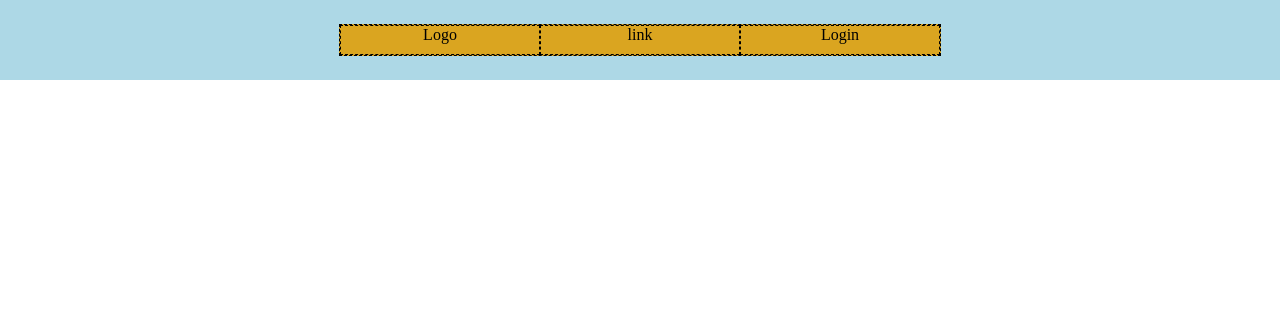
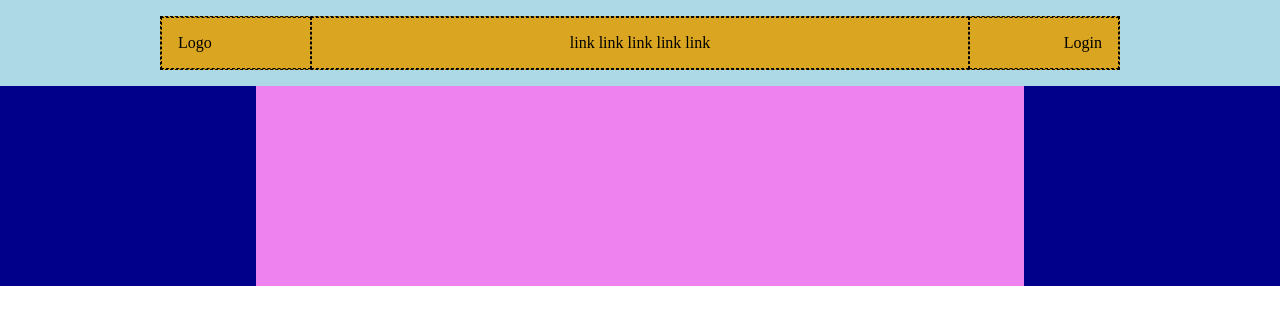
Before and after one commit to bia9400/htmlcss-struttura-discord, a plain HTML site: page index.html in a window 1280 px wide. Drawn offline with Linux system fonts and the light colour scheme.

Commit message:
add section blue

```diff
--- a/css/style.css
+++ b/css/style.css
@@ -6,7 +6,8 @@
 
 header{
     background-color: #ADD8E6;
-    min-height: 80px;
+    min-height: 50px;
+    padding: 1rem 1rem;
 }
 nav{
     min-height: 100%;
@@ -20,7 +21,7 @@ nav div {
     align-items: center;
 }
 .container{
-    max-width: 960px;
+    width: 960px;
     margin: auto;
 
 }
@@ -29,12 +30,24 @@ nav div {
 
 }
 .column{
-    min-width: 200px;
+    min-width: 150px;
     text-align: center;
     border: 1px dashed black;
-
-
+    align-content: center;
+    padding: 1rem 1rem;
 }
 .growth{
     flex-grow: 1;
 }
+.background{
+    background-color: #00008B;
+
+}
+div .pink-square{
+    max-width: 80%;
+    min-height: 200px;
+    background-color: #EE82EE;
+    margin: auto;
+
+
+}
--- a/index.html
+++ b/index.html
@@ -8,19 +8,23 @@
     <title>Document</title>
 </head>
 <body>
-    <header class="flex">
+    <header>
         <div class="container ">
             <nav class="flex">
-                <div class="column">Logo</div>
-                <div class="column growth">link</div>
-                <div class="column">Login</div>
+                <div class="column" style="text-align: left;">Logo</div>
+                <div class="column growth">link link link link link</div>
+                <div class="column" style="text-align: right;">Login</div>
             </nav>
         </div>
     </header>
 
     <main>
-        <div>
-            <div class="container"></div>
+        <div class="background">
+            <div class="container">
+                <div class="pink-square">
+
+                </div>
+            </div>
         </div>
         <div>
             <div class="container"></div>
```
